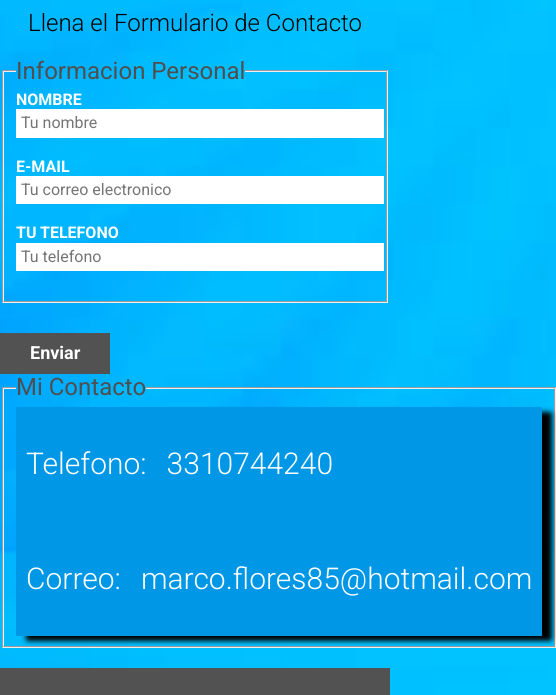
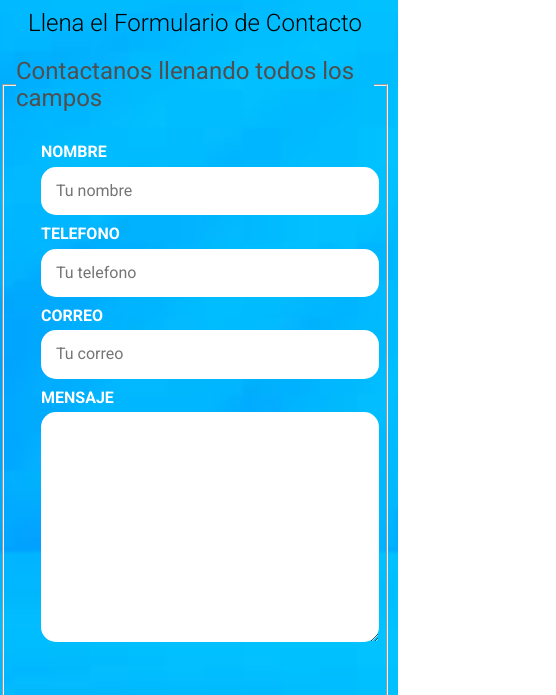
Before and after one commit to IngOcram/CvMarcoFlores, a plain HTML site: page contacto.html in a window 390 px wide. Shown: the part 292-987 px from the top of the page, 556 px wide, since content can reach past the window. Drawn offline with Linux system fonts and the light colour scheme.

Commit message:
Terminando de hacer responsive la pagina

```diff
--- a/contacto.html
+++ b/contacto.html
@@ -43,29 +43,43 @@
     <main class="contenedor seccion contenido-centrado">
         <h2 class="fw-300 centrar-texto">Llena el Formulario de Contacto</h2>
 
-        <form class="FormContacto" action="">
+        <form action="formulario">
             <fieldset>
+                <legend>Contactanos llenando todos los campos</legend>
 
-                <legend>Informacion Personal</legend>
+                <div class="contenedor-campos">
+                    <div class="campo">
+                        <label for="">Nombre</label>
+                        <input class="input-text" type="text" placeholder="Tu nombre">
+                    </div>
 
-                <label for="nombre">Nombre</label>
-                <input type="text" id="Nombre" placeholder="Tu nombre" required>
+                    <div class="campo">
+                        <label for="">Telefono</label>
+                        <input class="input-text" type="tel" placeholder="Tu telefono">
 
-                <label for="email">E-mail</label>
-                <input type="email" id="email" placeholder="Tu correo electronico" required>
+                    </div>
 
-                <label for="telefono">Tu telefono</label>
-                <input type="tel" id="telefono" placeholder="Tu telefono" required>
+                    <div class="campo">
+                        <label for="">Correo</label>
+                        <input class="input-text" type="email" placeholder="Tu correo">
+                    </div>
+
+                    <div class="campo">
+                        <label for="">Mensaje</label>
+                        <textarea class="input-text"></textarea>
+                    </div>
+                </div>
+
+                <div class="alinear-derecha flex">
+                    <input class="boton boton-azul" type="submit" value="Enviar">
+                </div>
+
+            </fieldset>
+        </form>
 
 
 
-            </fieldset>
-
-            <input type="submit" value="Enviar" class=" boton boton-azul">
-
-        </form>
-
-        <fieldset>
+        <fieldset class="MiContacto-Campo">
             <legend>Mi Contacto</legend>
 
             <div class="MiContacto">
--- a/css/style.css
+++ b/css/style.css
@@ -1,5 +1,11 @@
 html {
     font-size: 62.5%;
+}
+
+*,
+*:before,
+*:after {
+    box-sizing: inherit;
 }
 
 body {
@@ -89,7 +95,7 @@ img {
 }
 
 .contendor-central {
-    margin-bottom: 20rem;
+    margin-bottom: 28rem;
 }
 
 @media (min-width: 768px) {
@@ -199,11 +205,13 @@ img {
     font-size: 5rem;
 }
 
+@media (min-width: 768px) {
     .fechas-puesto {
         /* padding: 3rem 0; */
         display: flex;
         justify-content: space-between;
         align-items: center;
+    }
 }
 
 h2 {
@@ -214,12 +222,12 @@ h2 {
     text-align: center;
     height: 10rem;
     width: 10rem;
-    padding: 2rem;
+    padding: 0;
 }
 
 .experiencia p {
     /*padding: 3rem;*/
-    margin: 0;
+    margin-bottom: 1.5rem;
 }
 
 ul {
@@ -251,6 +259,17 @@ label {
     color: white;
 }
 
+.formulario {
+    background-color: #0097e6;
+}
+
+.contenedor-campos {
+    padding: 2.5rem;
+}
+
+
+/*
+
 input[type="text"] {
     padding: 0.5rem;
     display: block;
@@ -279,6 +298,30 @@ input[type="tel"] {
     border: none;
 }
 
+*/
+
+.campo {
+    margin-bottom: 1rem;
+}
+
+.campo label {
+    color: white;
+    font-weight: bold;
+    margin-bottom: .5rem;
+    display: block;
+}
+
+.campo textarea {
+    height: 20rem;
+}
+
+.input-text {
+    width: 100%;
+    border: none;
+    padding: 1.5rem;
+    border-radius: 1.5rem;
+}
+
 .boton:hover {
     cursor: pointer;
 }
@@ -291,8 +334,20 @@ input[type="tel"] {
     padding: 1rem 3rem;
     margin-top: 3rem;
     display: inline-block;
+    width: 90%;
     text-align: center;
     border: none;
+}
+
+@media (min-width: 768px) {
+    .boton {
+        width: auto;
+    }
+}
+
+.MiContacto-Campo {
+    margin-top: 3rem;
+    margin-bottom: 15rem;
 }
 
 .MiContacto {
@@ -301,27 +356,38 @@ input[type="tel"] {
 }
 
 .TelCont {
+    text-align: left;
+}
+
+.correo {
+    text-align: left;
+}
+
+@media (min-width: 768px) {
+    .TelCont {
         display: flex;
         justify-content: flex-start;
         align-items: center;
     }
-
     .correo {
         display: flex;
         justify-content: flex-start;
         align-items: center;
     }
+}
 
 .MiContacto p {
     padding: 1rem;
     font-weight: 300;
-    font-size: 3rem;
+    font-size: 2rem;
     color: white;
+    text-align: left;
 }
 
 .MiContacto h1 {
     padding: 1rem;
     font-weight: 300;
-    font-size: 3rem;
+    font-size: 2rem;
     color: white;
+    text-align: left;
 }
```
Also changed, not shown: formacion.html (+2 -2 lines). Lines whose indentation alone changed are shown as unchanged.
